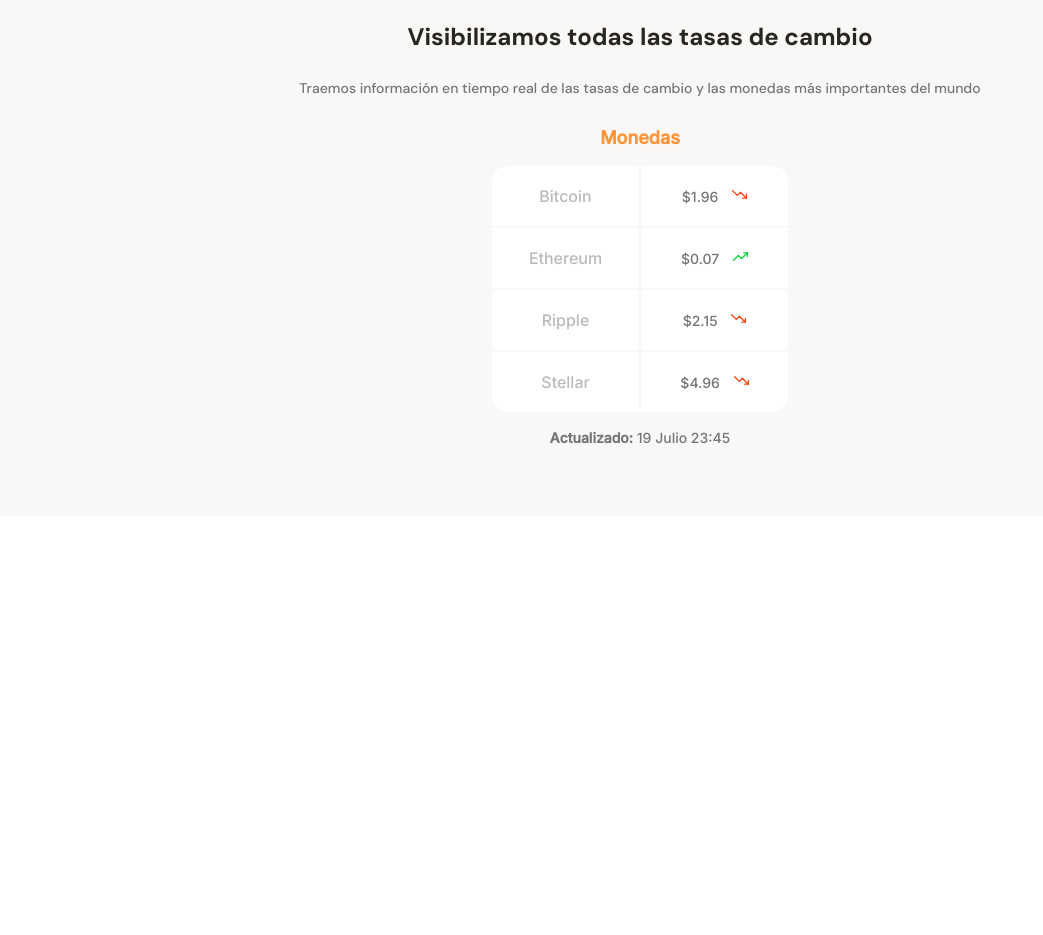
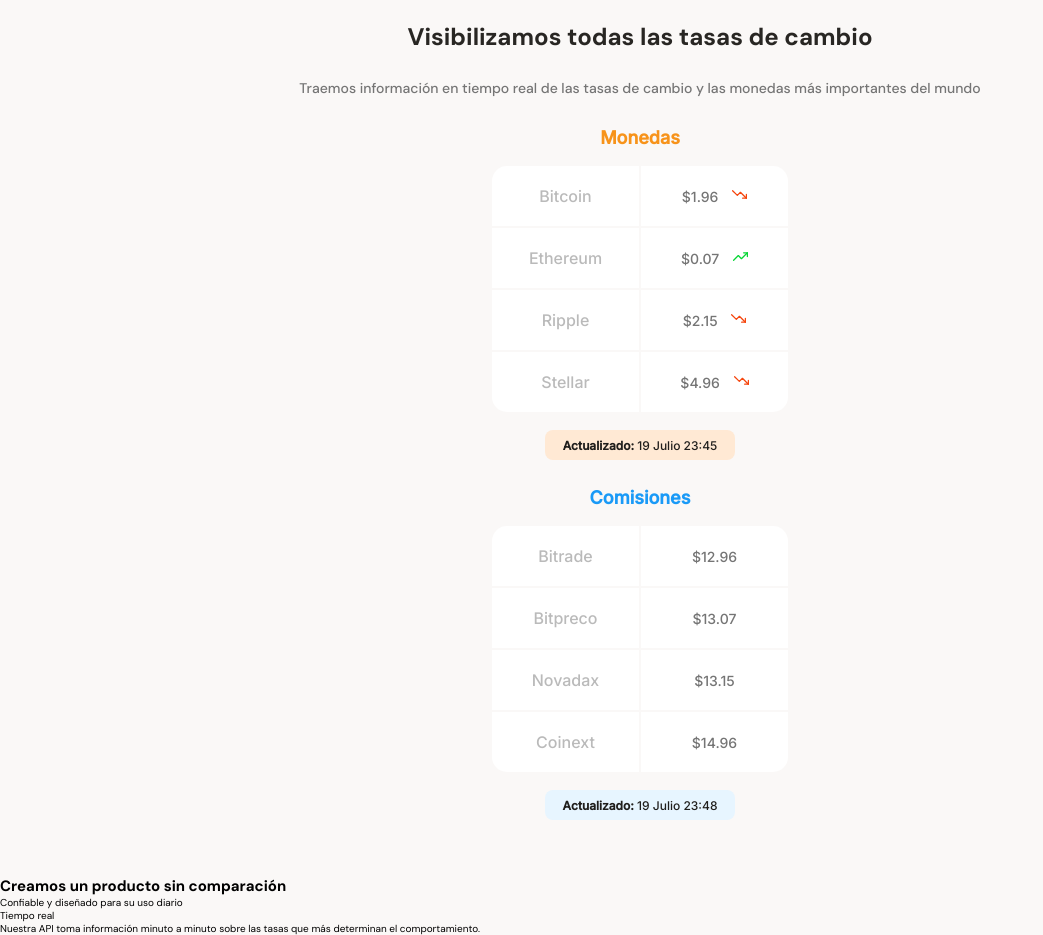
Before and after one commit to marinrmarco/curso-mobile-first, a plain HTML site: page index.html in a window 1280 px wide. Shown: the part 640-1575 px from the top of the page, without its empty margins (0-1043 px from the left). Before the commit the page ends 1156 px from the top, so only its background shows below. Drawn offline with Linux system fonts and the light colour scheme.

Commit message:
Tabla de comisiones e inicio de product-detail

```diff
--- a/index.html
+++ b/index.html
@@ -52,9 +52,49 @@
                                 <p><strong>Actualizado:</strong> 19 Julio 23:45</p>
                             </div>
                         </div>
+                        <div class="main-commissions-table">
+                            <p class="commissions-table__title">Comisiones</p>
+                            <div class="commissions-table__container">
+                                <table>
+                                    <tr>
+                                        <td class="table__top-left">Bitrade</td>
+                                        <td class="table__top-rigth table__rigth">$12.96</td>
+                                    </tr>
+                                    <tr>
+                                        <td>Bitpreco</td>
+                                        <td class="table__rigth">$13.07</td>
+                                    </tr>
+                                    <tr>
+                                        <td>Novadax</td>
+                                        <td class="table__rigth">$13.15</td>
+                                    </tr>
+                                    <tr>
+                                        <td class="table__bottom-left">Coinext</td>
+                                        <td class="table__bottom-rigth table__rigth">$14.96</td>
+                                    </tr>
+                                </table>
+                            </div>
+                            <div class="commissions-table__date">
+                                <p><strong>Actualizado:</strong> 19 Julio 23:48</p>
+                            </div>
+                        </div>
                     </section>
                 </section>
-                <section></section>
+                <section class="main-product-detail">
+                    <span></span>
+                    <div>
+                        <h2>Creamos un producto sin comparación</h2>
+                        <p>Confiable y diseñado para su uso diario</p>
+                    </div>
+                    <section class="product-cards__container">
+                        <article class="product-detail__card">
+                            <span class="clock"></span>
+                            <p class="product-card__title">Tiempo real</p>
+                            <p class="product-card__body">Nuestra API toma información minuto a minuto sobre las tasas que más determinan el comportamiento.</p>
+                        </article>
+                    </section>
+
+                </section>
                 <section></section>
                 <section></section>
             </main>
--- a/styles.css
+++ b/styles.css
@@ -9,7 +9,7 @@
 :root{
     /* Colores */
     --bitcoin-orange: #F7931A;
-    --soft-orange: #FFE9D5;
+    --soft-orange: #FFE9D4;
     --secondary_blue: #1A9AF7;
     --soft-blue: #E7F5FF;
     --warm-black: #201E1C;
@@ -150,7 +150,7 @@ main{
     color: #757575
 }
 
-.main-currency-table {
+.main-currency-table, .main-commissions-table{
     width: 70%;
     min-width: 235px;
     max-width: 500px;
@@ -159,19 +159,21 @@ main{
     font-family: "Inter", sans-serif;
 }
 
-.main-currency-table .currency-table__title{
-    color: #ff9536;
+.main-currency-table .currency-table__title,
+.main-commissions-table .commissions-table__title{
+    color: var(--bitcoin-orange);
     font-size: 1.8rem;
     margin-bottom: 15px;
     font-weight: bold;
     line-height: 2.3rem;
 }
 
-.currency-table__container{
-    border-radius: 10px;
+.main-commissions-table .commissions-table__title{
+    color: var(--secondary_blue);
 }
 
-.currency-table__container table{
+.currency-table__container table,
+.commissions-table__container table{
     width: 90%;
     min-width: 230px;
     max-width: 300px;
@@ -180,7 +182,8 @@ main{
     margin-bottom: 16px;
 }
 
-.currency-table__container td{
+.currency-table__container td,
+.commissions-table__container td{
     width: 50%;
     font-size: 1.6rem;
     font-weight: 500;
@@ -189,20 +192,25 @@ main{
     background-color: var(--just-white);
 }
 
-.currency-table__container .table__top-left{
+.currency-table__container .table__top-left,
+.commissions-table__container .table__top-left{
     border-radius: 15px 0 0 0;
 }
-.currency-table__container .table__bottom-left{
+.currency-table__container .table__bottom-left,
+.commissions-table__container .table__bottom-left{
     border-radius: 0 0 0 15px;
 }
-.currency-table__container .table__top-rigth{
+.currency-table__container .table__top-rigth,
+.commissions-table__container .table__top-rigth{
     border-radius: 0 15px 0 0;
 }
-.currency-table__container .table__bottom-rigth{
+.currency-table__container .table__bottom-rigth,
+.commissions-table__container .table__bottom-rigth{
     border-radius: 0 0 15px 0;
 }
 
-.currency-table__container .table__rigth{
+.currency-table__container .table__rigth,
+.commissions-table__container .table__rigth{
     font-size: 1.4rem;
     font-weight: 400;
     line-height: 1.7rem;
@@ -230,3 +238,25 @@ main{
     background-size: cover;
     background-position: center;
 }
+
+.currency-table__date, .commissions-table__date{
+    width: 190px;
+    height: 30px;
+    margin: 0 auto;
+    margin-top: 15px;
+    padding: 8px;
+    background-color: var(--soft-orange);
+    border-radius: 8px;
+}
+
+.commissions-table__date{
+    background-color: var(--soft-blue);
+}
+
+.currency-table__date p,
+.commissions-table__date p{
+    font-size: 1.2rem;
+    line-height: 1.5rem;
+    color: var(--warm-black);
+    font-weight: normal;
+}
```
Also changed, not shown: 1 other file.
